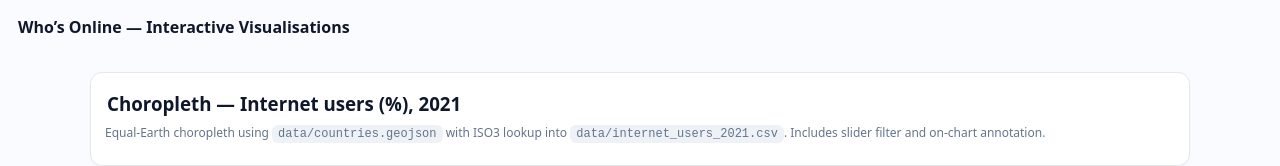
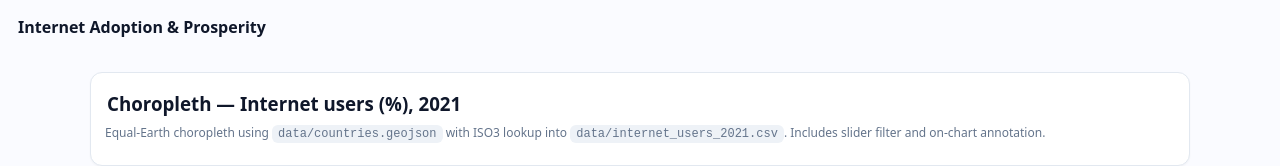
Before and after one commit to SanketPai0518/DataViz2, a plain HTML site: page index.html in a window 1280 px wide. Shown: the top 166 px of the page. Drawn offline with nearby package versions, Linux system fonts and the light colour scheme; a script that the page names is missing.

Commit message:
Update index.html

```diff
--- a/index.html
+++ b/index.html
@@ -29,7 +29,7 @@
   </style>
 </head>
 <body>
-<header>Who’s Online — Interactive Visualisations</header>
+<header>Internet Adoption & Prosperity</header>
 
 <main>
   <!-- MAP: 2021 choropleth -->
```
